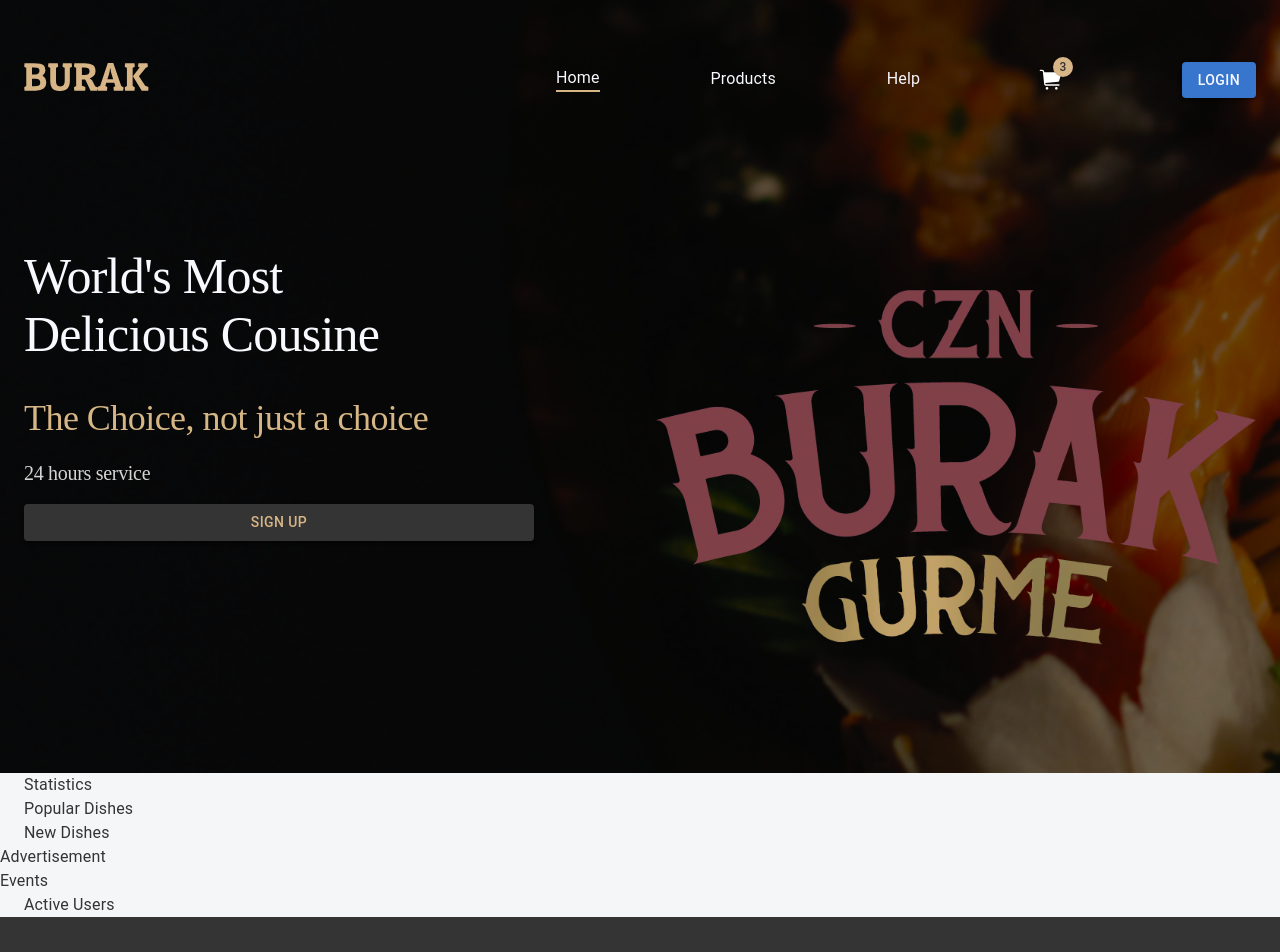
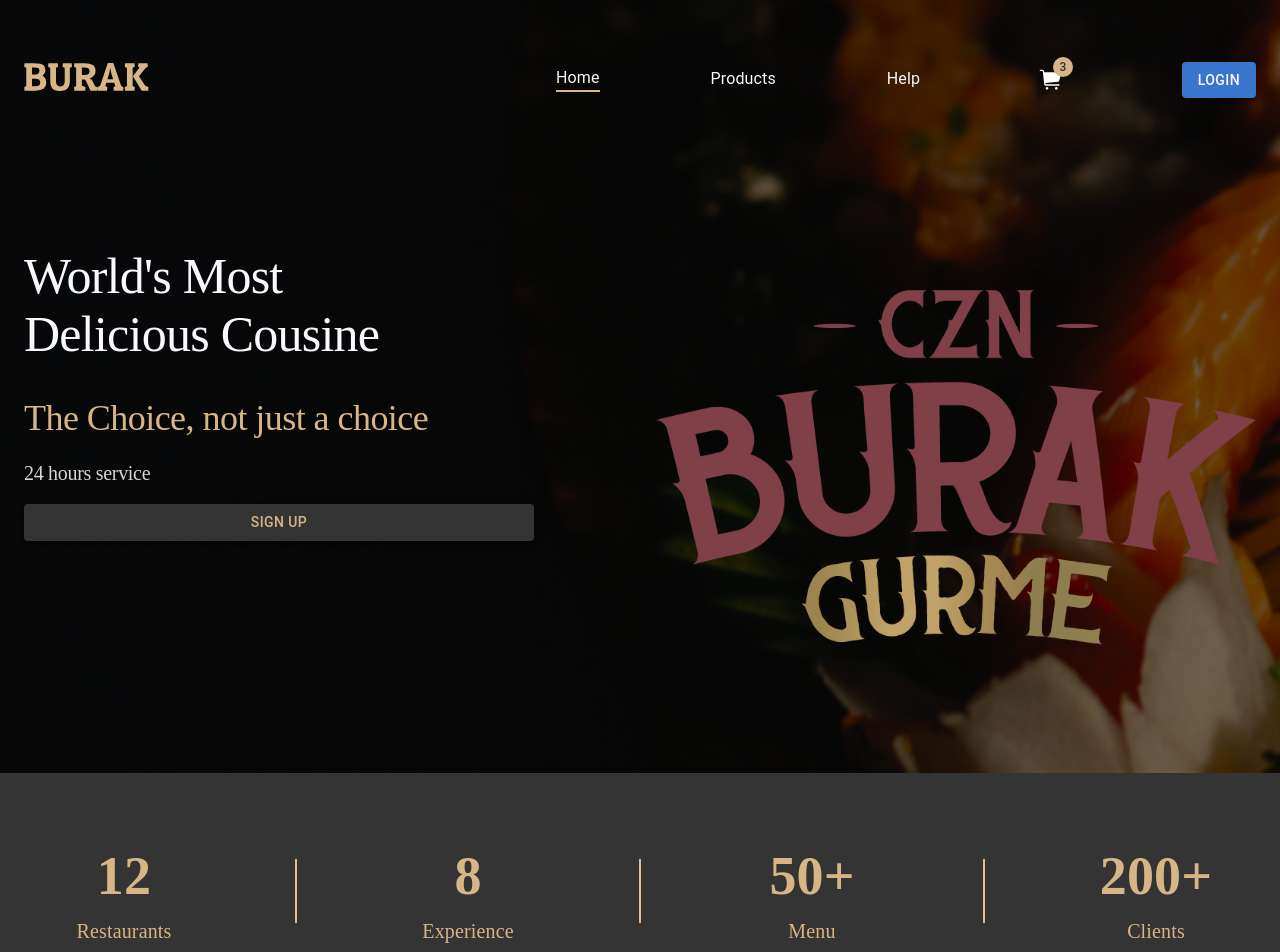
Before and after one commit to Musab74/burak-react, a React (Create React App) app: page / in a window 1280 px wide. Shown: the top 952 px of the page. Built offline with nearby package versions, Linux system fonts and the light colour scheme.

Commit message:
fix: modify statistics sectional components

```diff
--- /dev/null
+++ b/src/app/components/divider/index.tsx
@@ -0,0 +1,21 @@
+import React from 'react';
+import styled from 'styled-components';
+
+export interface IDividerProps {
+	width?: string;
+	height?: string;
+	bg?: string;
+}
+
+const DividerComponent = styled.span<IDividerProps>`
+	display: flex;
+	min-width: ${({ width }) => `${width}px`};
+	min-height: ${({ height }) => `${height}px`};
+	background: ${({ bg }) => `${bg}`};
+`;
+
+function Divider(props: IDividerProps) {
+	return <DividerComponent {...props} />;
+}
+
+export default Divider;
--- a/src/app/screens/homePage/Statistics.tsx
+++ b/src/app/screens/homePage/Statistics.tsx
@@ -1,9 +1,39 @@
 import React from "react";
+import { Box, Container, Stack } from "@mui/material";
+import Divider from "../../components/divider";
 
-import { Container } from "@mui/material";
 
 export default function Statistics() {
-   return <div>
-        <Container>Statistics</Container>
+   return <div className="static-frame">
+        <Container>
+            <Stack className="info">
+                <Stack className="static-box">
+                    <Box className="static-num">12</Box>
+                    <Box className="static-text">Restaurants</Box>
+                </Stack>
+
+                <Divider height="64" width="2" bg="#E3C08D" />
+
+                <Stack className="static-box">
+                    <Box className="static-num">8</Box>
+                    <Box className="static-text">Experience</Box>
+                </Stack>
+
+                <Divider height="64" width="2" bg="#E3C08D" />
+
+                <Stack className="static-box">
+                    <Box className="static-num">50+</Box>
+                    <Box className="static-text">Menu</Box>
+                </Stack>
+
+                <Divider height="64" width="2" bg="#E3C08D" />
+
+                <Stack className="static-box">
+                    <Box className="static-num">200+</Box>
+                    <Box className="static-text">Clients</Box>
+                </Stack>
+
+            </Stack>
+        </Container>
     </div>
 }
--- a/src/app/screens/homePage/index.tsx
+++ b/src/app/screens/homePage/index.tsx
@@ -5,6 +5,7 @@ import NewDishes from "./NewDishes";
 import ActiveUsers from "./ActiveUsers";
 import Advertisement from "./Advertisement";
 import Events from "./Events";
+import "../../../css/home.css"
 
 
 export default function HomePage() {
@@ -13,8 +14,7 @@ export default function HomePage() {
 <PopularDishes />
 <NewDishes />
 <Advertisement />
+<ActiveUsers />
 <Events />
-<ActiveUsers />
-
     </div>
 }
--- a/src/css/home.css
+++ b/src/css/home.css
@@ -1,4 +1,47 @@
-.homepage{
-width: 100%;
-height: auto;
+.homepage {
+    width: 100%;
+    height: auto;
 }
+
+.homepage .static-frame {
+    width: 100%;
+    height: 236px;
+    background: #343434;
+}
+
+.homepage .static-frame .info {
+    height: 100%;
+    display: flex;
+    flex-direction: row;
+    justify-content: space-between;
+    align-items: center;
+}
+
+.homepage .static-frame .info .static-box {
+    width: 200px;
+    height: 116px;
+    display: flex;
+    flex-direction: column;
+    align-items: center;
+    justify-content: center;
+}
+
+.homepage .static-frame .info .static-box .static-num {
+    color: #D7B686;
+    text-align: center;
+    font-family: Poppins;
+    font-size: 54px;
+    font-style: normal;
+    font-weight: 600;
+    line-height: 80px;
+}
+
+.homepage .static-frame .info .static-box .static-text {
+    color: #D7B586;
+    text-align: center;
+    font-family: Poppins;
+    font-size: 20px;
+    font-style: normal;
+    font-weight: 500;
+    line-height: 30px;
+}
```
